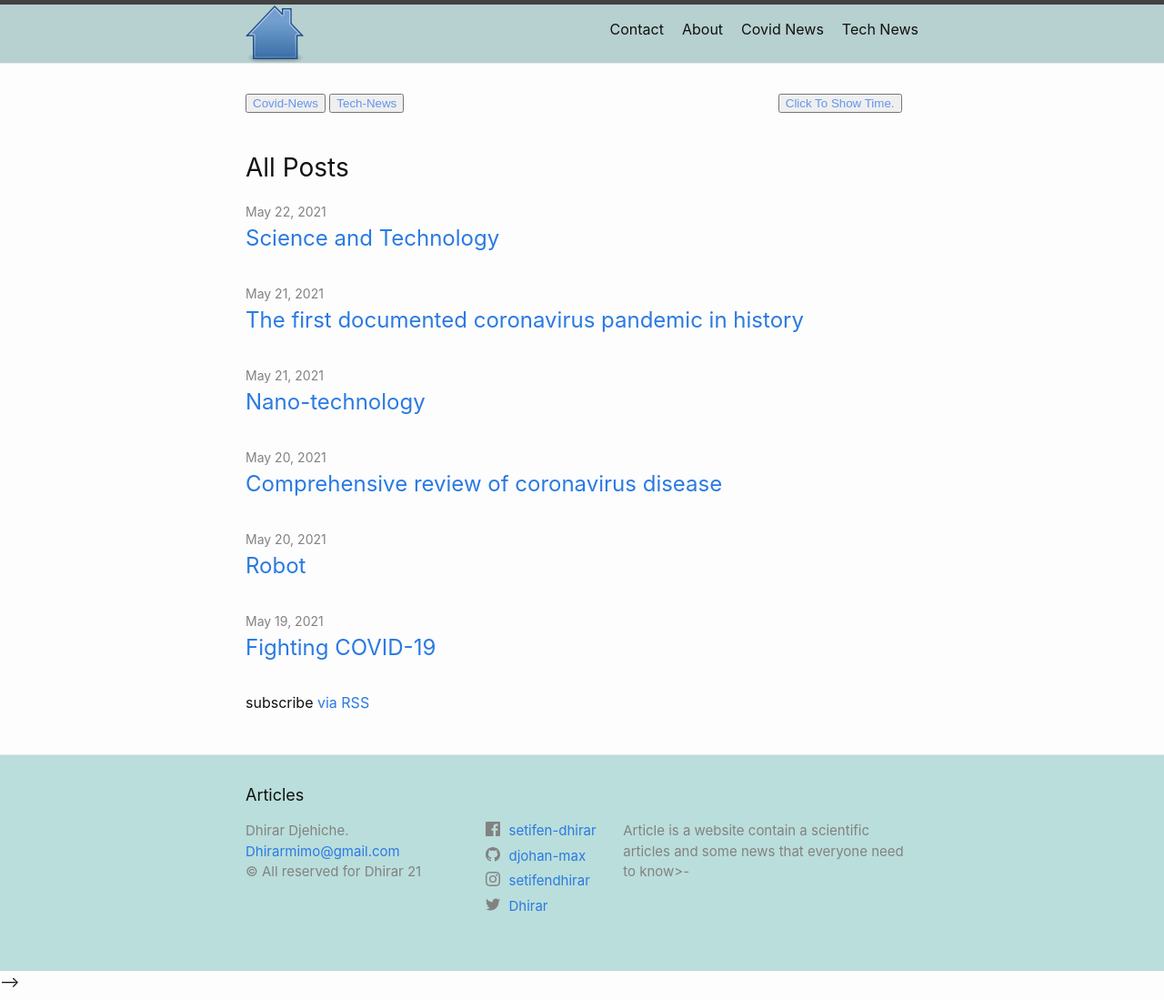
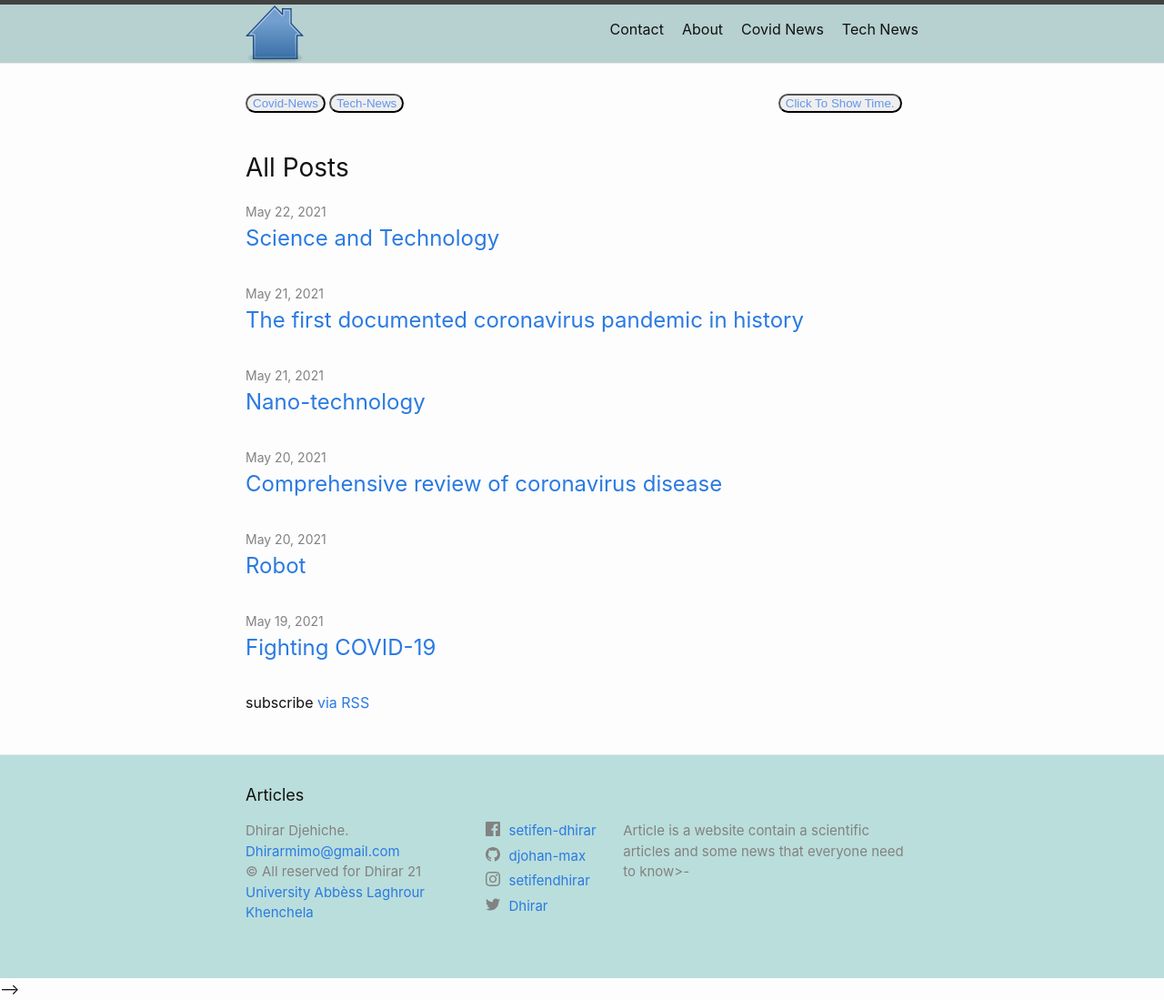
Before and after one commit to djohan-max/myblog, a Jekyll site: the page built from index.markdown, in a window 1280 px wide. Shown: the whole page at 91% size. Built offline with Jekyll 4.4.1, drawn with Linux system fonts in a browser that asks for light colours.

Commit message:
costmize button add universty

```diff
--- a/_includes/footer.html
+++ b/_includes/footer.html
@@ -21,6 +21,7 @@
             {%- if site.copyright -%}
             <li>&copy; {{ site.copyright }} {{ 'now' | date: "%y" }}</li>
             {%- endif -%}
+            <li> <a class="u-email" href="http://www.univ-khenchela.dz/">University Abbèss Laghrour Khenchela</a> </li>
         </ul>
       </div>
 
--- a/_layouts/home.html
+++ b/_layouts/home.html
@@ -10,7 +10,7 @@ layout: default
 
     <form>
       <span>
-      <input type="button" value="Covid-News" onclick="openWin()" style="color: cornflowerblue;"> <input type="button" value="Tech-News" onclick="openWin1()"style="color: cornflowerblue;"> <button class="move_right" type="button" style="color: cornflowerblue;"
+      <input type="button" value="Covid-News" onclick="openWin()" style="color: cornflowerblue; border-radius: 15px;"> <input type="button" value="Tech-News" onclick="openWin1()"style="color: cornflowerblue; border-radius: 15px"> <button class="move_right" type="button" style="color: cornflowerblue; border-radius: 15px"
       onclick="document.getElementById('demo').innerHTML = Date()">
       Click To Show Time.</button>
       <p id="demo" style="color: cornflowerblue;"></p>
```
